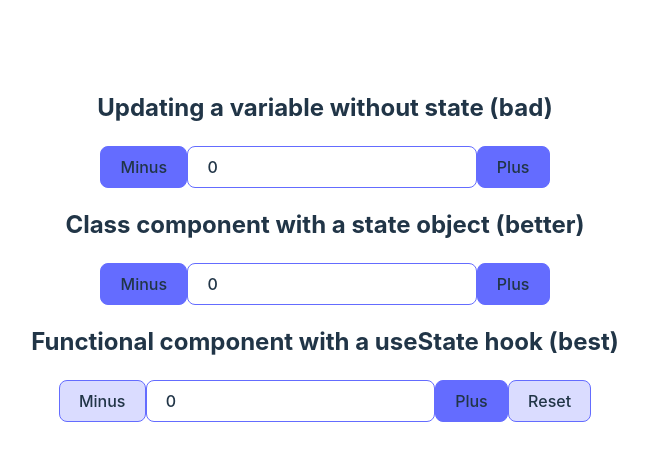
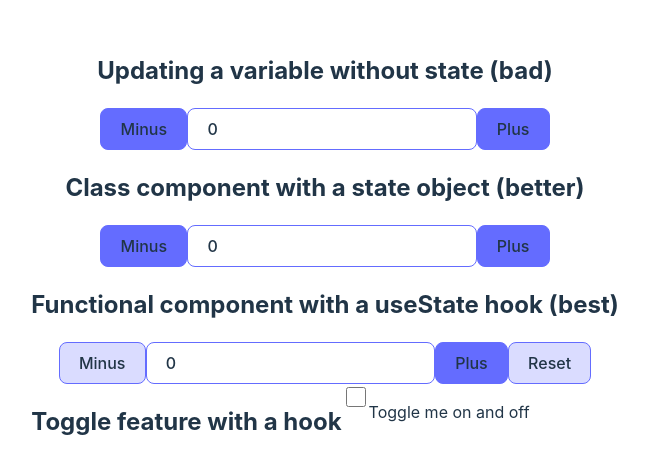
Before and after one commit to stefanoturcarelli/react-states, a React (Vite) app: page / in a window 1280 px wide. Shown: the part 154-628 px from the top of the page, without its empty margins (315-963 px from the left). Built offline with nearby package versions, Linux system fonts and the light colour scheme.

Commit message:
chore: Add Toggle component to App.jsx and update index.css

```diff
--- a/src/App.jsx
+++ b/src/App.jsx
@@ -5,6 +5,7 @@ import "./App.css";
 import CounterOne from "./components/CounterOne";
 import CounterTwo from "./components/CounterTwo";
 import CounterThree from "./components/CounterThree";
+import Toggle from "./components/Toggle";
 
 function App() {
   const [count, setCount] = useState(0);
@@ -14,6 +15,7 @@ function App() {
       <CounterOne />
       <CounterTwo />
       <CounterThree />
+      <Toggle />
     </>
   );
 }
--- /dev/null
+++ b/src/components/Toggle.jsx
@@ -0,0 +1,22 @@
+import React from "react";
+import { useState } from "react";
+
+// useReducer hook for complex state management (redux)
+
+function Toggle() {
+  const [visible, setVisible] = useState(true);
+
+  return (
+    <section className="flex">
+      <h2>Toggle feature with a hook</h2>
+      <input
+        type="checkbox"
+        onClick={() => setVisible(!visible)}
+        value={visible ? "Hide" : "Show"}
+      />
+      {visible && <p>Toggle me on and off</p>}
+    </section>
+  );
+}
+
+export default Toggle;
--- a/src/index.css
+++ b/src/index.css
@@ -101,3 +101,15 @@ input[type="button"]:disabled {
   background-color: rgba(100, 108, 255, 0.239);
   transition: 0.3s all;
 }
+
+input[type="checkbox"] {
+  width: 20px;
+  height: 20px;
+  background: #555;
+  border-radius: 3px;
+  accent-color: #646cff;
+}
+
+.flex {
+  display: flex;
+}
```
